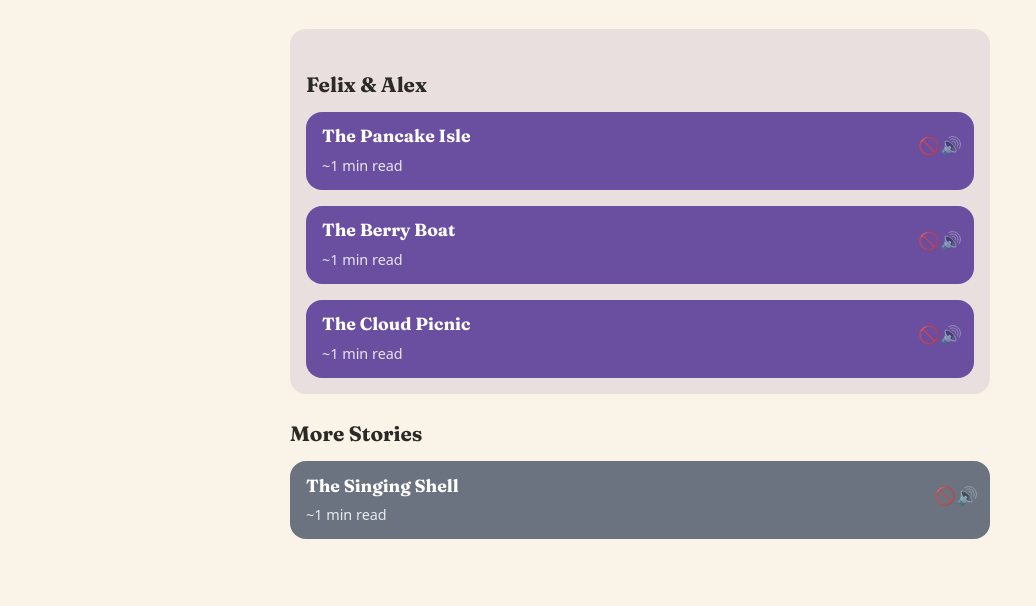
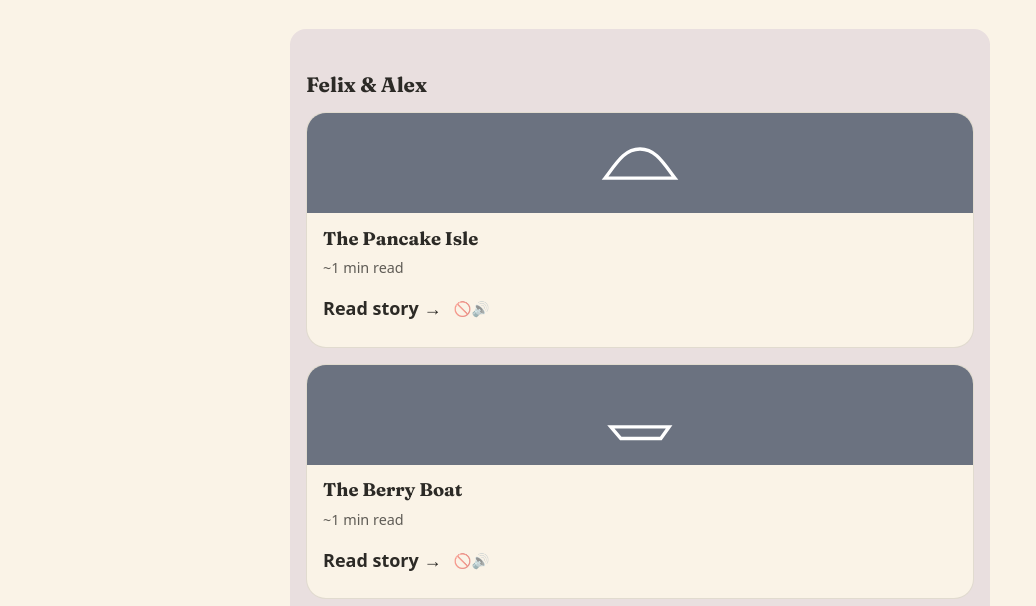
Before and after one commit to RobertBeverton/isles-of-yum, an Eleventy site: page site/index.njk in a window 1280 px wide. Shown: the part 194-800 px from the top of the page, without its empty margins (0-1036 px from the left). Built offline with nearby package versions, Linux system fonts and the light colour scheme; Eleventy itself is replaced by a stand-in of ours; files that its build step writes are made by us from their sources.

Commit message:
feat: redesign story card with icon art and play-first action

```diff
--- a/eleventy.config.js
+++ b/eleventy.config.js
@@ -2,12 +2,14 @@ import fg from "fast-glob";
 import fs from "node:fs";
 import { slugify } from "./scripts/slugify.mjs";
 import { PATH_PREFIX } from "./scripts/stories-lib.mjs";
+import { iconSvgPath } from "./scripts/icons.mjs";
 
 export default function (eleventyConfig) {
   eleventyConfig.addPassthroughCopy("stories/**/*.mp3");
   eleventyConfig.addPassthroughCopy("site/assets");
 
   eleventyConfig.addFilter("slugify", slugify);
+  eleventyConfig.addNunjucksGlobal("icons", { path: iconSvgPath });
 
   // `stories/**/*.md` lives outside the configured input directory (`site/`),
   // so Eleventy never scans it as part of its normal template discovery —
--- a/site/_includes/story-card.njk
+++ b/site/_includes/story-card.njk
@@ -1,11 +1,20 @@
 <div class="story-card" data-title="{{ story.title }}" data-tags="{{ story.tags | join(' ') }}" data-description="{{ story.description }}" data-slug="{{ story.slug }}">
+  <div class="story-card-art" style="--accent-bg: {{ story.accentColor.background if story.accentColor else '#6b7280' }};">
+    <svg viewBox="0 0 120 82" aria-hidden="true" class="story-icon">
+      <path class="icon-main" d="{{ icons.path(story.icon) }}" />
+    </svg>
+  </div>
   <a class="story-card-link" href="{{ story.url }}">
     <h3>{{ story.title }}</h3>
     <p class="card-meta">~{{ story.readMinutes }} min read{% if story.audioMinutes %} · ~{{ story.audioMinutes }} min listen{% endif %}</p>
   </a>
-  {% if story.audio %}
-  <a class="play-button" href="{{ story.url }}?autoplay=1" aria-label="Play {{ story.title }}">▶︎</a>
-  {% else %}
-  <span class="no-audio-badge" aria-label="Text only, no audio">🚫🔊</span>
-  {% endif %}
+  <div class="story-card-actions">
+    {% if story.audio %}
+    <button type="button" class="play-button-primary" data-play-slug="{{ story.slug }}" data-play-url="{{ story.audioUrl }}" data-play-title="{{ story.title }}" data-play-story-url="{{ story.url }}" aria-label="Listen to {{ story.title }}">▶︎ Listen</button>
+    <a class="read-link" href="{{ story.url }}">Read →</a>
+    {% else %}
+    <a class="read-link read-link-primary" href="{{ story.url }}">Read story →</a>
+    <span class="no-audio-badge" aria-label="Text only, no audio">🚫🔊</span>
+    {% endif %}
+  </div>
 </div>
--- a/site/assets/style.css
+++ b/site/assets/style.css
@@ -57,49 +57,40 @@ section h2 { font-size: 1.3rem; font-weight: 700; margin: 1.5rem 0 0.75rem; }
 .card-row { display: flex; gap: 1rem; overflow-x: auto; padding-bottom: 0.5rem; }
 .card-row .story-card { flex: 0 0 220px; }
 .story-card {
-  position: relative;
-  border-radius: 16px;
-  min-height: 44px;
+  border-radius: 20px;
+  overflow: hidden;
+  background: var(--bg);
+  border: 1px solid color-mix(in srgb, var(--fg) 12%, transparent);
+  display: flex;
+  flex-direction: column;
+}
+.story-card-art {
   background: var(--accent-bg, #6b7280);
-  color: var(--accent-text, #fff);
-}
-.story-card-link {
-  display: block;
-  padding: 0.85rem 4rem 0.85rem 1rem;
-  text-decoration: none;
-  color: inherit;
-  min-height: 44px;
-}
-.story-card h3 { margin: 0; font-size: 1.1rem; line-height: 1.3; }
-.story-card .card-meta { opacity: 0.85; margin: 0.4rem 0 0; }
-.play-button {
-  position: absolute;
-  top: 0.75rem;
-  right: 0.75rem;
-  width: 44px;
-  height: 44px;
-  border-radius: 50%;
-  background: rgba(255, 255, 255, 0.95);
-  color: #111;
+  padding: 1rem;
   display: flex;
   align-items: center;
   justify-content: center;
-  font-size: 1.15rem;
-  text-decoration: none;
-  box-shadow: 0 2px 6px rgba(0, 0, 0, 0.3);
 }
-.no-audio-badge {
-  position: absolute;
-  top: 0.75rem;
-  right: 0.75rem;
-  width: 44px;
-  height: 44px;
-  display: flex;
-  align-items: center;
-  justify-content: center;
-  font-size: 1.1rem;
-  opacity: 0.6;
+.story-icon { width: 60%; max-width: 100px; }
+.story-icon .icon-main { fill: none; stroke: #fff; stroke-width: 4; }
+.story-card-link { display: block; padding: 0.85rem 1rem 0.5rem; text-decoration: none; color: inherit; }
+.story-card h3 { margin: 0; font-size: 1.15rem; line-height: 1.3; }
+.story-card .card-meta { opacity: 0.75; margin: 0.4rem 0 0; font-size: 0.9rem; }
+.story-card-actions { display: flex; align-items: center; gap: 0.75rem; padding: 0 1rem 1rem; margin-top: auto; }
+.play-button-primary {
+  min-height: 44px;
+  padding: 0.5rem 1.25rem;
+  border-radius: 999px;
+  border: none;
+  background: var(--coral);
+  color: #fff;
+  font-weight: 600;
+  font-size: 1rem;
+  cursor: pointer;
 }
+.read-link { min-height: 44px; display: inline-flex; align-items: center; text-decoration: none; color: inherit; opacity: 0.75; }
+.read-link-primary { font-weight: 600; opacity: 1; }
+.no-audio-badge { opacity: 0.5; font-size: 0.9rem; }
 .story-header { background: var(--accent-bg); color: var(--accent-text); padding: 1.5rem 1rem; margin: 0 -1rem 1rem; border-radius: 0 0 16px 16px; }
 .story-header .breadcrumb a { color: var(--accent-text); }
 .story-description { opacity: 0.9; margin: 0.5rem 0; }
```
